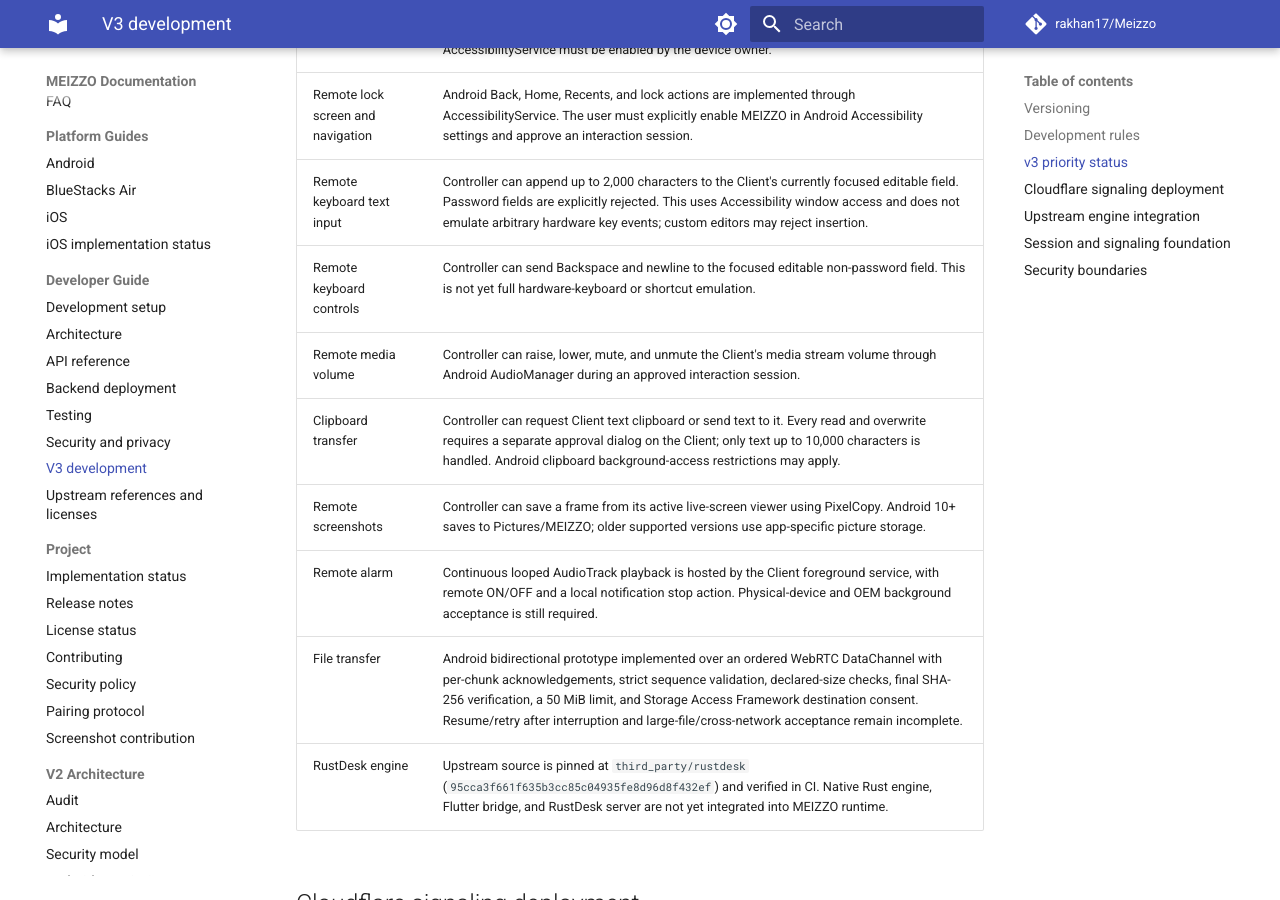
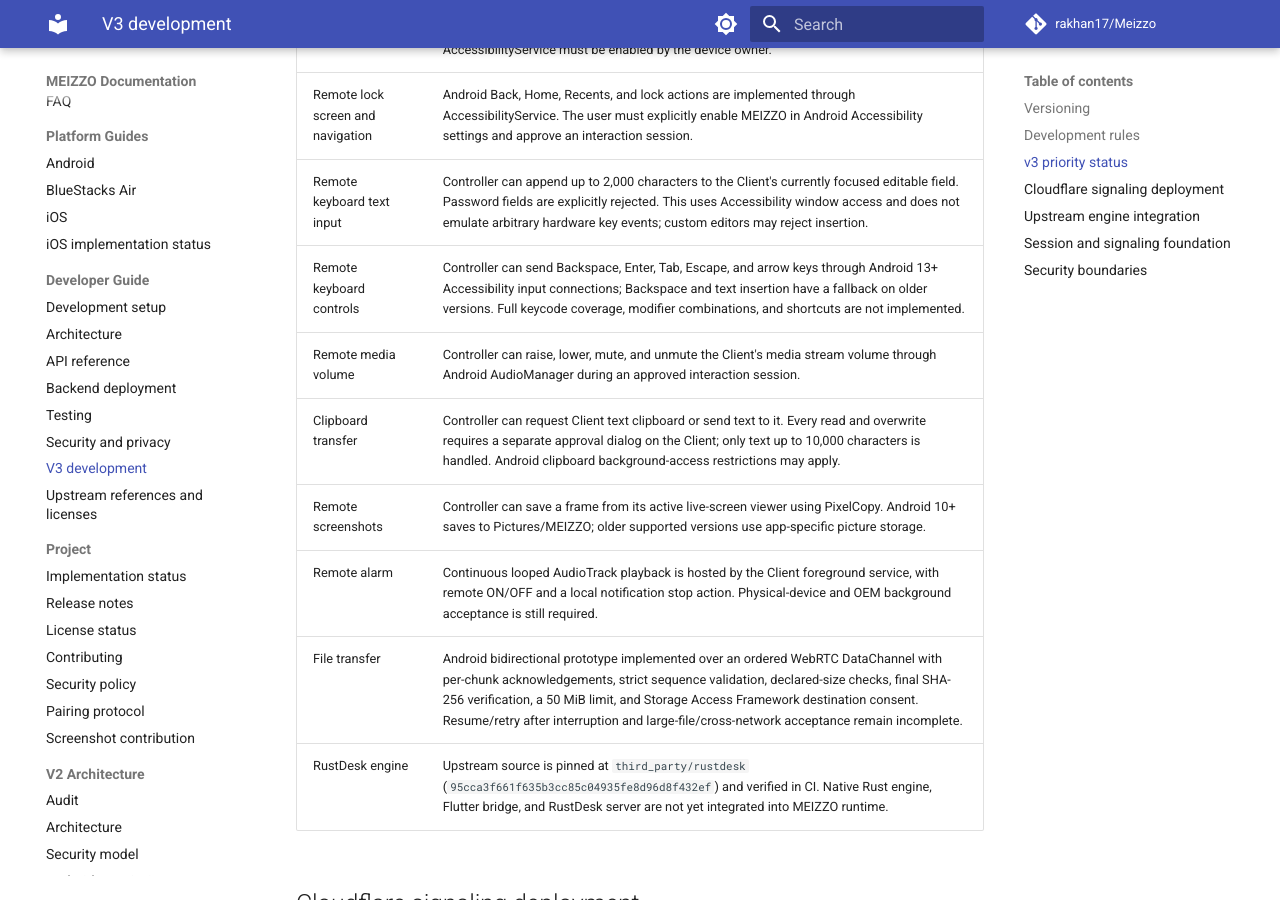
Before and after one commit to rakhan17/Meizzo, an MkDocs documentation site: the page built from docs/v3/README.md, in a window 1280 px wide and 900 px high, scrolled down 1201 px. Built offline with MkDocs 1.6.1 and Material for MkDocs 9.7.7, drawn with Linux system fonts in a browser that asks for light colours; comment, search, counter and statistics services are not loaded.

Commit message:
Document Android accessibility keyboard key support

```diff
--- a/docs/v3/README.md
+++ b/docs/v3/README.md
@@ -27,7 +27,7 @@ This branch is the isolated development line for MEIZZO 3.x. The v2.5.0 stable l
 | Remote screen interaction | Android tap, swipe, long-press, Back, Home, Recents, notification shade, Quick Settings, power menu, and lock-screen actions are wired through an approved interaction session. AccessibilityService must be enabled by the device owner. |
 | Remote lock screen and navigation | Android Back, Home, Recents, and lock actions are implemented through AccessibilityService. The user must explicitly enable MEIZZO in Android Accessibility settings and approve an interaction session. |
 | Remote keyboard text input | Controller can append up to 2,000 characters to the Client's currently focused editable field. Password fields are explicitly rejected. This uses Accessibility window access and does not emulate arbitrary hardware key events; custom editors may reject insertion. |
-| Remote keyboard controls | Controller can send Backspace and newline to the focused editable non-password field. This is not yet full hardware-keyboard or shortcut emulation. |
+| Remote keyboard controls | Controller can send Backspace, Enter, Tab, Escape, and arrow keys through Android 13+ Accessibility input connections; Backspace and text insertion have a fallback on older versions. Full keycode coverage, modifier combinations, and shortcuts are not implemented. |
 | Remote media volume | Controller can raise, lower, mute, and unmute the Client's media stream volume through Android AudioManager during an approved interaction session. |
 | Clipboard transfer | Controller can request Client text clipboard or send text to it. Every read and overwrite requires a separate approval dialog on the Client; only text up to 10,000 characters is handled. Android clipboard background-access restrictions may apply. |
 | Remote screenshots | Controller can save a frame from its active live-screen viewer using PixelCopy. Android 10+ saves to Pictures/MEIZZO; older supported versions use app-specific picture storage. |
```
